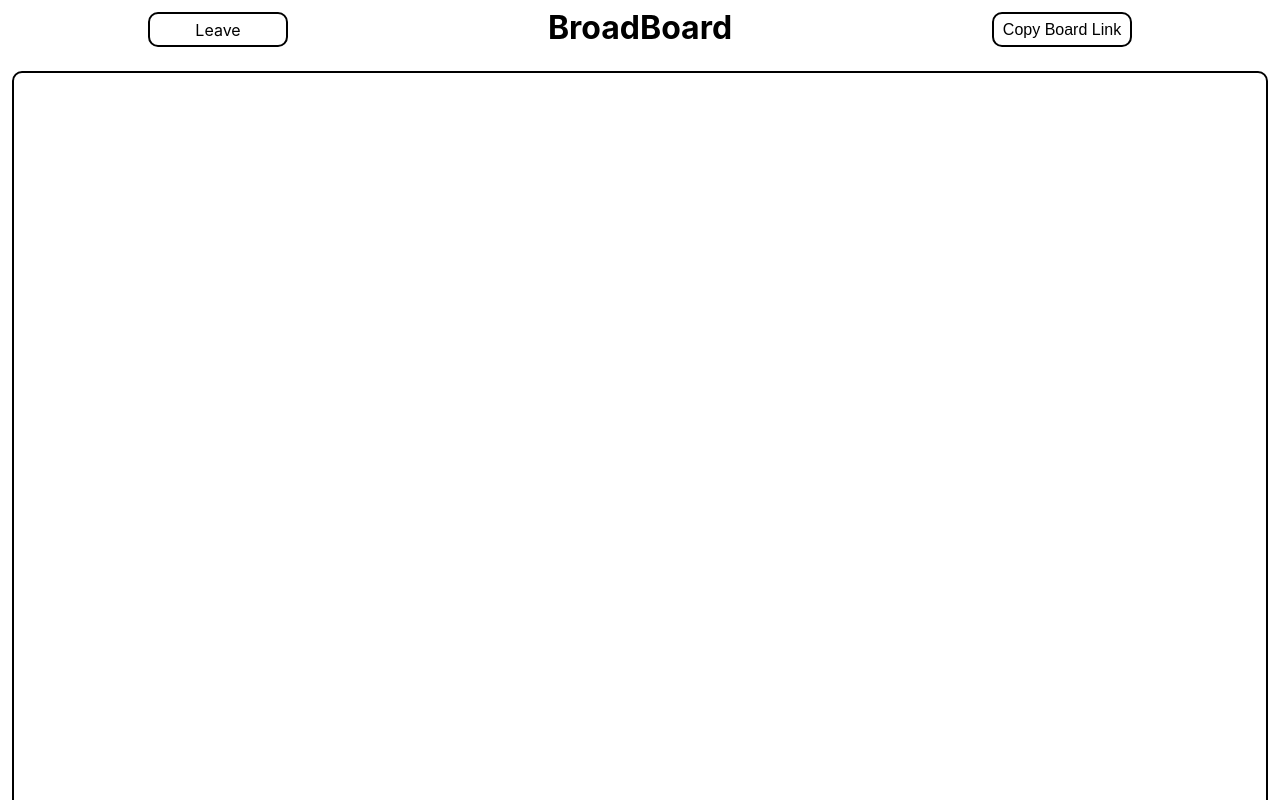
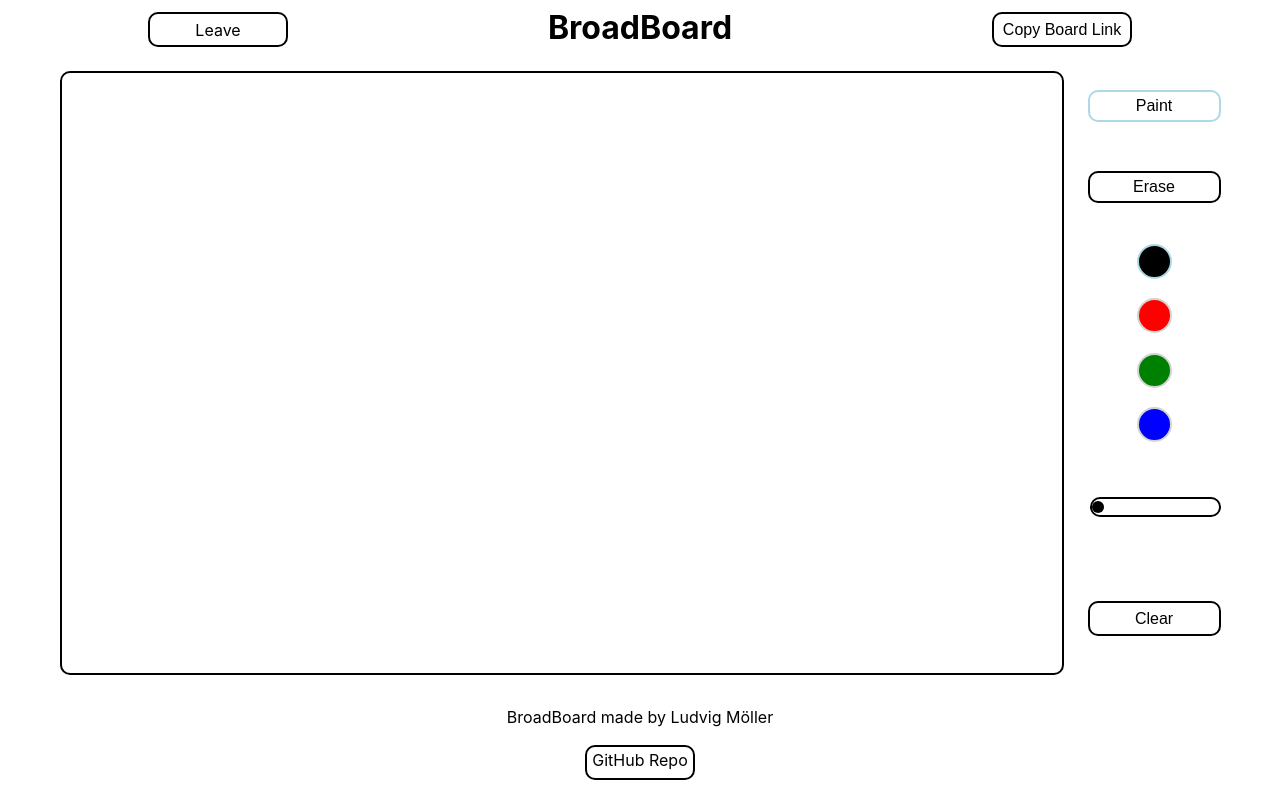
Before and after one commit to ludvig-moller/broad-board, a React (Vite) app in the folder frontend/: page /1 in a window 1280 px wide. Shown: the top 800 px of the page. Built offline with nearby package versions, Linux system fonts and the light colour scheme; no server answers.

Commit message:
Fix responsive design for board page

```diff
--- a/frontend/src/pages/Board.tsx
+++ b/frontend/src/pages/Board.tsx
@@ -14,11 +14,11 @@ export default function Board() {
     }, []);
 
     return (
-        <>
+        <div className="draw-container">
             <DrawProvider boardId={boardId ? boardId : ""}>
                 <DrawCanvas />
                 <DrawTools />
             </DrawProvider>
-        </>
+        </div>
     );
 }
--- a/frontend/src/styles/layout/_draw-canvas-container.scss
+++ b/frontend/src/styles/layout/_draw-canvas-container.scss
@@ -1,8 +1,5 @@
 
 .draw-canvas-container {
     display: flex;
-    justify-content: center;
-    width: 100%;
     padding: 12px;
-    box-sizing: border-box;
 }
--- /dev/null
+++ b/frontend/src/styles/layout/_draw-container.scss
@@ -0,0 +1,11 @@
+@use "../abstracts" as *;
+
+.draw-container {
+    display: flex;
+    flex-direction: column;
+    justify-content: center;
+
+    @include respond("lg") {
+        flex-direction: row;
+    }
+}
--- a/frontend/src/styles/layout/_draw-tools-containers.scss
+++ b/frontend/src/styles/layout/_draw-tools-containers.scss
@@ -4,6 +4,10 @@
     display: grid;
     grid-gap: 12px;
     padding: 12px;
+
+    @include respond("lg") {
+        grid-template-rows: repeat(4, auto);
+    }
 
     .draw-mode-container {
         display: flex;
@@ -16,6 +20,15 @@
         @include respond("sm") {
             grid-column: 1;
             grid-row: 1;
+        }
+
+        @include respond("lg") {
+            flex-direction: column;
+            justify-content: space-around;
+
+            .btn {
+                flex: 0;
+            }
         }
     }
 
@@ -33,6 +46,14 @@
         @include respond("md") {
             justify-content: space-around;
         }
+
+        @include respond("lg") {
+            grid-column: 1;
+            grid-row: 2;
+
+            align-items: center;
+            flex-direction: column;
+        }
     }
 
     .slider.line-width {
@@ -43,6 +64,11 @@
             grid-column: 2;
             grid-row: 2;
         }
+
+        @include respond("lg") {
+            grid-column: 1;
+            grid-row: 3;
+        }
     }
 
     .btn.clear-board {
@@ -52,5 +78,12 @@
             grid-column: 1;
             grid-row: 2;
         }
+
+        @include respond("lg") {
+            grid-column: 1;
+            grid-row: 4;
+
+            align-self: center;
+        }
     }
 }
--- a/frontend/src/styles/main.scss
+++ b/frontend/src/styles/main.scss
@@ -7,6 +7,7 @@
 @use "./components/slider";
 
 @use "./layout/draw-canvas-container";
+@use "./layout/draw-container";
 @use "./layout/draw-tools-containers";
 @use "./layout/footer";
 @use "./layout/header";
```
